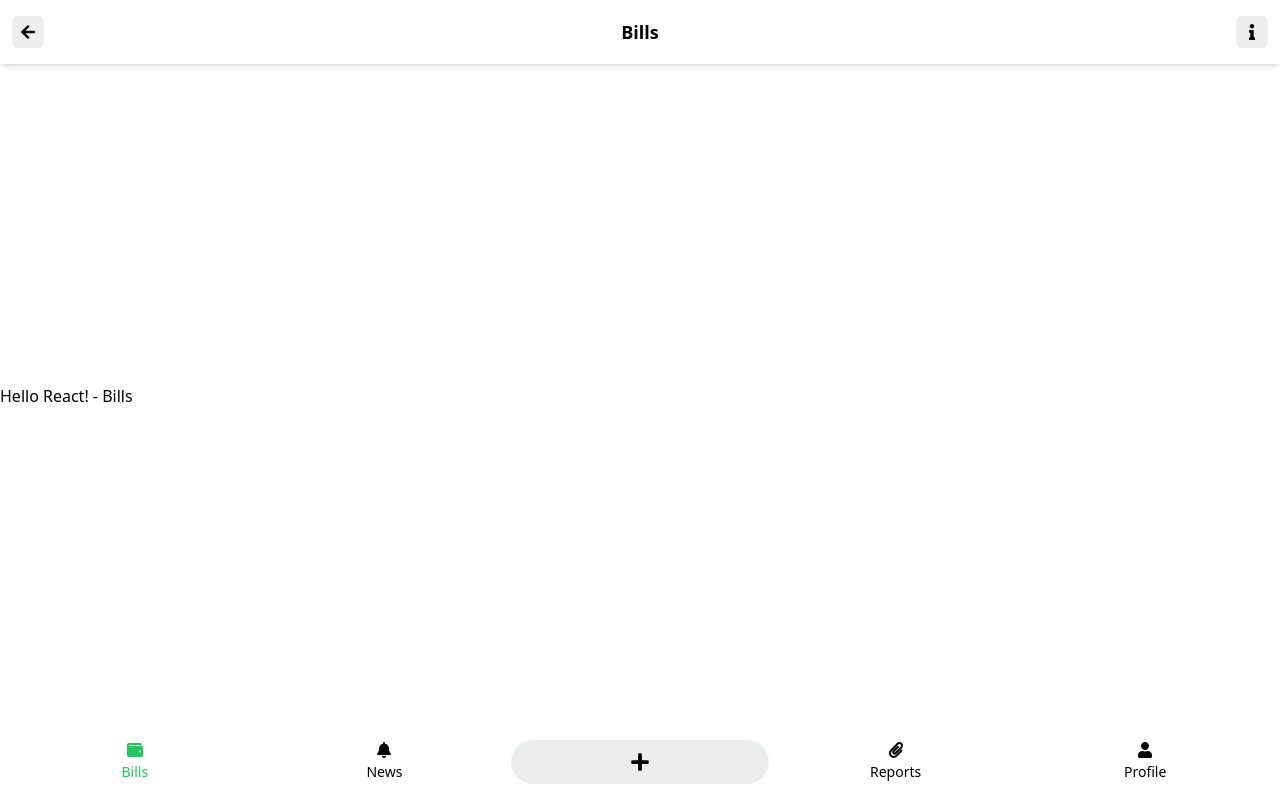
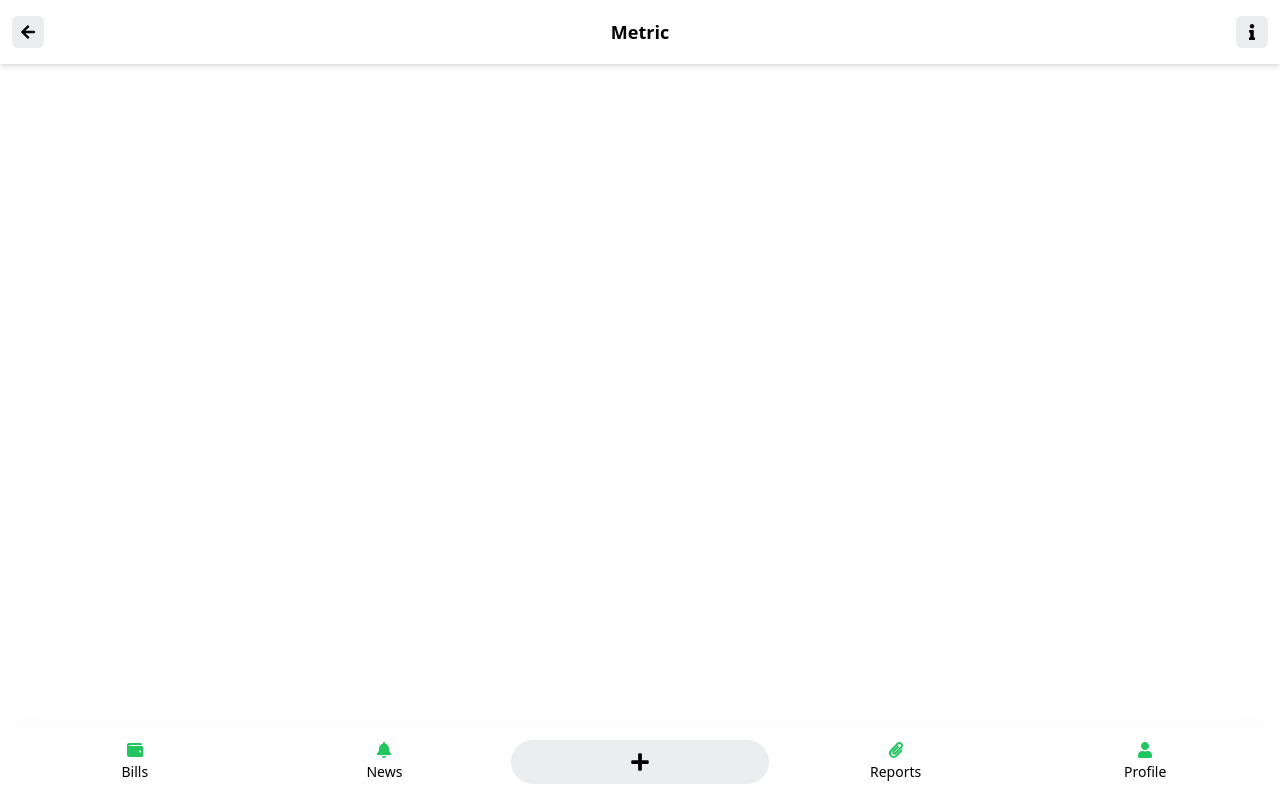
Before and after one commit to kawlik/metric-backlog, a React (Vite) app: page / in a window 1280 px wide. Before the commit this address led to /#/bills. Built offline with nearby package versions, Linux system fonts and the light colour scheme.

Commit message:
Updating ommision and code dependencies

```diff
--- a/src/app.tsx
+++ b/src/app.tsx
@@ -14,10 +14,10 @@ export default function () {
 				<Route path="news" element={<NewsPage />} />
 				<Route path="profile" element={<ProfilePage />} />
 				<Route path="reports" element={<ReportsPage />} />
+			</Route>
 
-				{/* fallback */}
-				<Route path="*" element={<Navigate to="bills" />} />
-			</Route>
+			{/* fallback */}
+			<Route path="*" element={<Navigate to="bills" />} />
 		</Routes>
 	);
 }
--- a/src/components/button-icon-label.component.tsx
+++ b/src/components/button-icon-label.component.tsx
@@ -12,11 +12,9 @@ export default function (props: {
 	return (
 		<button
 			onClick={props.action}
-			className={`flex flex-1 flex-col gap-1 items-center overflow-x-hidden p-0.5 active:scale-95 ${
-				props?.isActive && 'text-green-500'
-			}`}
+			className="flex flex-1 flex-col gap-1 items-center overflow-x-hidden p-0.5 active:scale-95"
 		>
-			<props.icon />
+			<props.icon className={!!props?.isActive ? 'text-green-500' : ''} />
 			<span className="capitalize font-light text-sm text-center w-max">
 				{props.label}
 			</span>
--- a/src/components/page-selector.component.tsx
+++ b/src/components/page-selector.component.tsx
@@ -10,6 +10,7 @@ export default function (props: {
 	pages: [string, string, string, string];
 }) {
 	// component logic
+	const isActive = (index: number) => !!props.pages[index]?.includes(props.active);
 
 	// component layout
 	return (
@@ -18,26 +19,26 @@ export default function (props: {
 				action={() => props.actionGeneric(props.pages[0])}
 				icon={props.icons[0]}
 				label={props.pages[0]}
-				isActive={props.pages[0].includes(props.active)}
+				isActive={isActive(0)}
 			/>
 			<ButtonIconLabelComponent
 				action={() => props.actionGeneric(props.pages[1])}
 				icon={props.icons[1]}
 				label={props.pages[1]}
-				isActive={props.pages[1].includes(props.active)}
+				isActive={isActive(1)}
 			/>
 			<ButtonIconExposedComponent action={props.actionAdd} icon={FaPlus} />
 			<ButtonIconLabelComponent
 				action={() => props.actionGeneric(props.pages[2])}
 				icon={props.icons[2]}
 				label={props.pages[2]}
-				isActive={props.pages[2].includes(props.active)}
+				isActive={isActive(2)}
 			/>
 			<ButtonIconLabelComponent
 				action={() => props.actionGeneric(props.pages[3])}
 				icon={props.icons[3]}
 				label={props.pages[3]}
-				isActive={props.pages[3].includes(props.active)}
+				isActive={isActive(3)}
 			/>
 		</footer>
 	);
--- a/src/components/top-bar.component.tsx
+++ b/src/components/top-bar.component.tsx
@@ -1,5 +1,6 @@
 import { IconType } from 'react-icons';
 import { ButtonIconComponent } from './@';
+import { Collapse } from './utils/@';
 
 export default function (props: {
 	actionL(): void;
@@ -7,13 +8,17 @@ export default function (props: {
 	iconL: IconType;
 	iconR: IconType;
 	label: string;
+	skipL?: boolean;
 }) {
 	// component logic
 
 	// component layout
 	return (
 		<header className="bg-white px-3 py-4 z-30 flex flex-nowrap justify-between content-center shadow-md">
-			<ButtonIconComponent action={props.actionL} icon={props.iconL} />
+			<Collapse
+				collapse={!!props?.skipL}
+				element={<ButtonIconComponent action={props.actionL} icon={props.iconL} />}
+			/>
 			<span className="capitalize my-auto text-lg font-semibold">{props.label}</span>
 			<ButtonIconComponent action={props.actionR} icon={props.iconR} />
 		</header>
--- /dev/null
+++ b/src/components/utils/@.ts
@@ -0,0 +1 @@
+export { default as Collapse } from './collapse';
--- /dev/null
+++ b/src/components/utils/collapse.tsx
@@ -0,0 +1,6 @@
+export default function (props: { collapse: boolean; element: JSX.Element }) {
+	// component logic
+
+	// component layout
+	return props.collapse ? <div className="invisible">{props.element}</div> : props.element;
+}
--- a/src/screens/home.screen.tsx
+++ b/src/screens/home.screen.tsx
@@ -7,16 +7,20 @@ export default function () {
 	const location = useLocation();
 	const navigate = useNavigate();
 
+	// data:PageSelectorComponent
+	const activePage = location.pathname.split('/')[1] || '';
+
 	// data:TopBarComponent
-	const topLabel = location.pathname.split('/')[1] || 'Metric';
+	const topLabel = activePage || 'Metric';
+	const skipLeft = activePage === 'bills';
+
+	// actions:PageSelectorComponent
+	const goAdd = () => {};
+	const goPage = (page: string) => navigate(page);
 
 	// actions:TopBarComponent
 	const goBack = () => navigate(-1);
 	const goInfo = () => {};
-
-	// actions:PageSelectorComponent
-	const goAdd = () => {};
-	const goPage = (page: string) => navigate(page);
 
 	// component layout
 	return (
@@ -27,12 +31,13 @@ export default function () {
 				iconL={FaArrowLeft}
 				iconR={FaInfo}
 				label={topLabel}
+				skipL={skipLeft}
 			/>
 			<Outlet />
 			<PageSelectorComponent
 				actionAdd={goAdd}
 				actionGeneric={goPage}
-				active={location.pathname.split('/')[1] || ''}
+				active={activePage}
 				icons={[FaWallet, FaBell, FaPaperclip, FaUser]}
 				pages={['bills', 'news', 'reports', 'profile']}
 			/>
```
